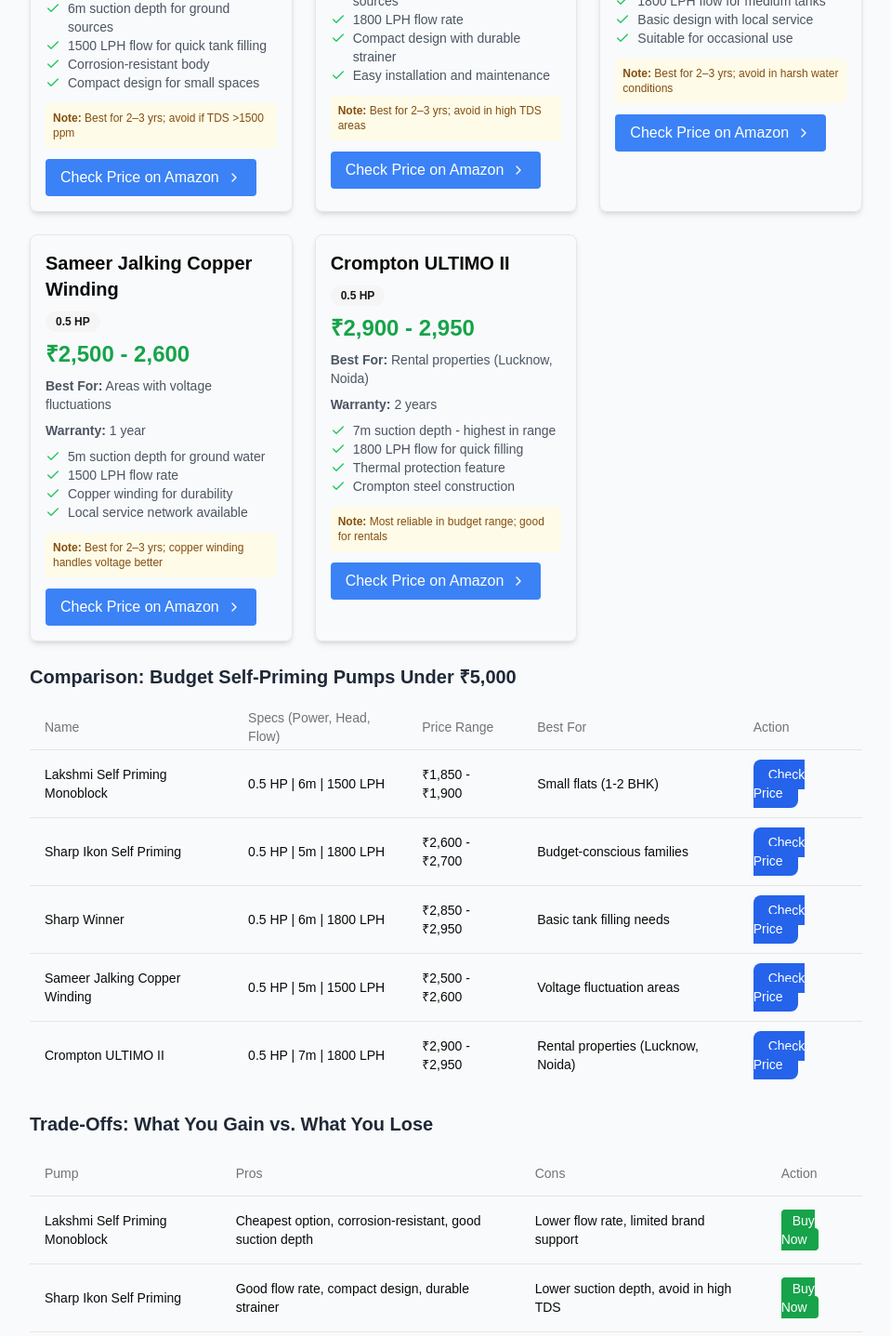
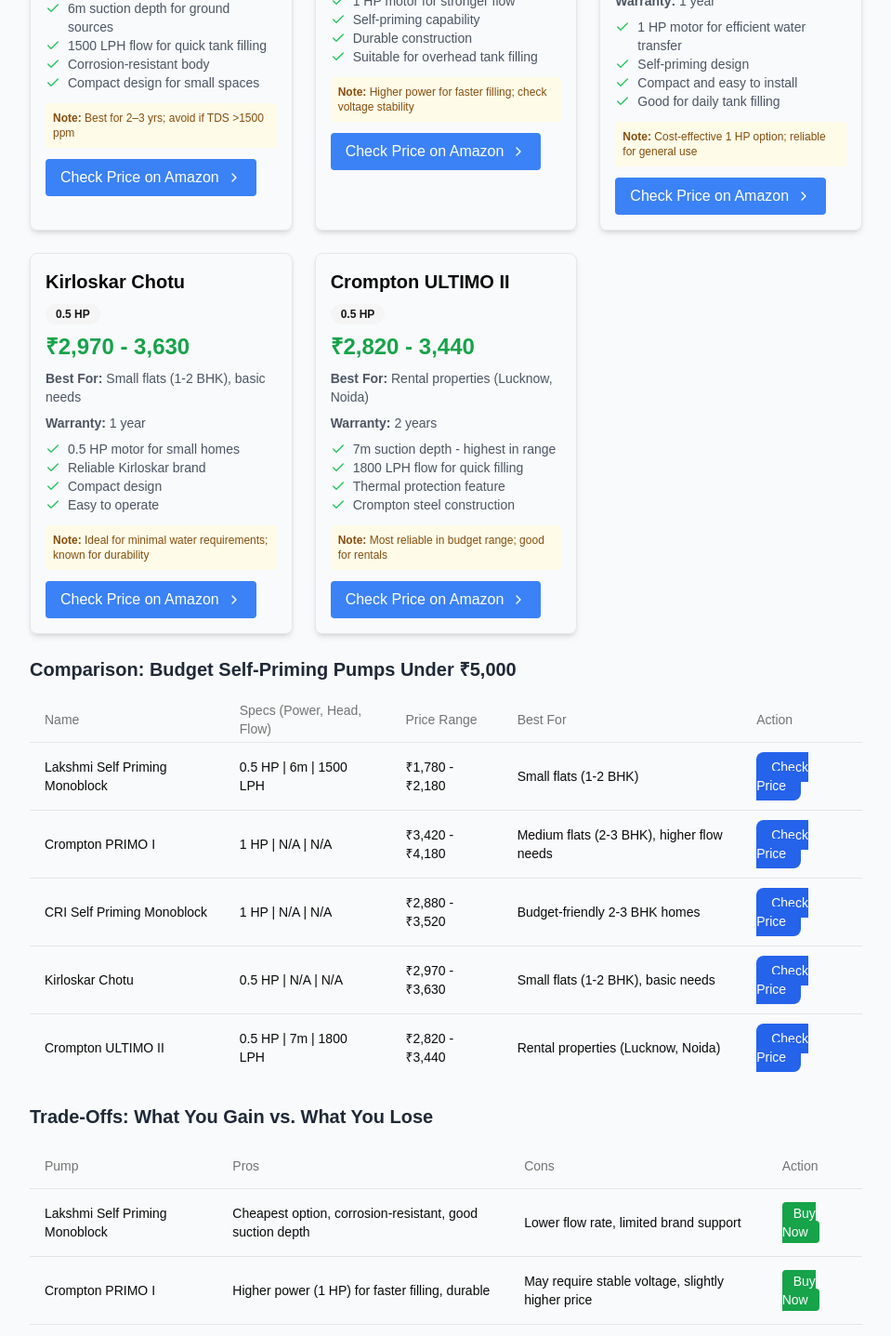
Before and after one commit to SANSKARJ14/metro-city-guide-, a Next.js app: page / in a window 1280 px wide. Shown: the part 7280-8717 px from the top of the page at 93% size, without its empty margins (160-1119 px from the left). Built offline with nearby package versions, Linux system fonts and the light colour scheme.

Commit message:
feat: update budget picks with new pump entries
Replace old pumps with new ones and update all related components.

#VERCEL_SKIP

Co-authored-by: null <102413710+SANSKARJ14@users.noreply.github.com>

```diff
--- a/components/self-priming-pumps.tsx
+++ b/components/self-priming-pumps.tsx
@@ -147,7 +147,7 @@ export default function SelfPrimingPumps() {
             <AffiliateBox
               title="Lakshmi Self Priming Monoblock"
               version="0.5 HP"
-              price="1,850 - 1,900"
+              price="1,780 - 2,180"
               bestFor="Small flats (1-2 BHK)"
               warranty="1 year"
               technicalDetails={[
@@ -156,60 +156,60 @@ export default function SelfPrimingPumps() {
                 "Corrosion-resistant body",
                 "Compact design for small spaces",
               ]}
-              link="https://amzn.to/49XtXsZ"
+              link="https://amzn.to/4kiX1Pb"
               notes="Best for 2–3 yrs; avoid if TDS >1500 ppm"
             />
             <AffiliateBox
-              title="Sharp Ikon Self Priming"
-              version="0.5 HP"
-              price="2,600 - 2,700"
-              bestFor="Budget-conscious families"
+              title="Crompton PRIMO I"
+              version="1 HP"
+              price="3,420 - 4,180"
+              bestFor="Medium flats (2-3 BHK), higher flow needs"
               warranty="1 year"
               technicalDetails={[
-                "5m suction depth for shallow sources",
-                "1800 LPH flow rate",
-                "Compact design with durable strainer",
-                "Easy installation and maintenance",
+                "1 HP motor for stronger flow",
+                "Self-priming capability",
+                "Durable construction",
+                "Suitable for overhead tank filling",
               ]}
-              link="https://amzn.to/4iVf9Q0"
-              notes="Best for 2–3 yrs; avoid in high TDS areas"
+              link="https://amzn.to/4nlnnTv"
+              notes="Higher power for faster filling; check voltage stability"
             />
             <AffiliateBox
-              title="Sharp Winner"
-              version="0.5 HP"
-              price="2,850 - 2,950"
-              bestFor="Basic tank filling needs"
+              title="CRI Self Priming Monoblock"
+              version="1 HP"
+              price="2,880 - 3,520"
+              bestFor="Budget-friendly 2-3 BHK homes"
               warranty="1 year"
               technicalDetails={[
-                "6m suction depth capability",
-                "1800 LPH flow for medium tanks",
-                "Basic design with local service",
-                "Suitable for occasional use",
+                "1 HP motor for efficient water transfer",
+                "Self-priming design",
+                "Compact and easy to install",
+                "Good for daily tank filling",
               ]}
-              link="https://amzn.to/3Dvpgul"
-              notes="Best for 2–3 yrs; avoid in harsh water conditions"
+              link="https://amzn.to/44n5xa3"
+              notes="Cost-effective 1 HP option; reliable for general use"
             />
           </div>
           <div className="grid md:grid-cols-3 gap-6 mt-6">
             <AffiliateBox
-              title="Sameer Jalking Copper Winding"
+              title="Kirloskar Chotu"
               version="0.5 HP"
-              price="2,500 - 2,600"
-              bestFor="Areas with voltage fluctuations"
+              price="2,970 - 3,630"
+              bestFor="Small flats (1-2 BHK), basic needs"
               warranty="1 year"
               technicalDetails={[
-                "5m suction depth for ground water",
-                "1500 LPH flow rate",
-                "Copper winding for durability",
-                "Local service network available",
+                "0.5 HP motor for small homes",
+                "Reliable Kirloskar brand",
+                "Compact design",
+                "Easy to operate",
               ]}
-              link="https://amzn.to/3Pah6dE"
-              notes="Best for 2–3 yrs; copper winding handles voltage better"
+              link="https://amzn.to/4k8Dz7L"
+              notes="Ideal for minimal water requirements; known for durability"
             />
             <AffiliateBox
               title="Crompton ULTIMO II"
               version="0.5 HP"
-              price="2,900 - 2,950"
+              price="2,820 - 3,440"
               bestFor="Rental properties (Lucknow, Noida)"
               warranty="2 years"
               technicalDetails={[
@@ -218,7 +218,7 @@ export default function SelfPrimingPumps() {
                 "Thermal protection feature",
                 "Crompton steel construction",
               ]}
-              link="https://amzn.to/42aBNxV"
+              link="https://amzn.to/4l8sFjT"
               notes="Most reliable in budget range; good for rentals"
             />
             <div className="hidden md:block"></div>
@@ -242,11 +242,11 @@ export default function SelfPrimingPumps() {
                 <TableRow>
                   <TableCell>Lakshmi Self Priming Monoblock</TableCell>
                   <TableCell>0.5 HP | 6m | 1500 LPH</TableCell>
-                  <TableCell>₹1,850 - ₹1,900</TableCell>
+                  <TableCell>₹1,780 - ₹2,180</TableCell>
                   <TableCell>Small flats (1-2 BHK)</TableCell>
                   <TableCell>
                     <a
-                      href="https://amzn.to/49XtXsZ"
+                      href="https://amzn.to/4kiX1Pb"
                       target="_blank"
                       rel="noopener noreferrer"
                       className="bg-blue-600 text-white px-4 py-2 rounded-lg hover:bg-blue-700 transition-colors text-sm font-medium"
@@ -256,13 +256,13 @@ export default function SelfPrimingPumps() {
                   </TableCell>
                 </TableRow>
                 <TableRow>
-                  <TableCell>Sharp Ikon Self Priming</TableCell>
-                  <TableCell>0.5 HP | 5m | 1800 LPH</TableCell>
-                  <TableCell>₹2,600 - ₹2,700</TableCell>
-                  <TableCell>Budget-conscious families</TableCell>
+                  <TableCell>Crompton PRIMO I</TableCell>
+                  <TableCell>1 HP | N/A | N/A</TableCell>
+                  <TableCell>₹3,420 - ₹4,180</TableCell>
+                  <TableCell>Medium flats (2-3 BHK), higher flow needs</TableCell>
                   <TableCell>
                     <a
-                      href="https://amzn.to/4iVf9Q0"
+                      href="https://amzn.to/4nlnnTv"
                       target="_blank"
                       rel="noopener noreferrer"
                       className="bg-blue-600 text-white px-4 py-2 rounded-lg hover:bg-blue-700 transition-colors text-sm font-medium"
@@ -272,13 +272,13 @@ export default function SelfPrimingPumps() {
                   </TableCell>
                 </TableRow>
                 <TableRow>
-                  <TableCell>Sharp Winner</TableCell>
-                  <TableCell>0.5 HP | 6m | 1800 LPH</TableCell>
-                  <TableCell>₹2,850 - ₹2,950</TableCell>
-                  <TableCell>Basic tank filling needs</TableCell>
+                  <TableCell>CRI Self Priming Monoblock</TableCell>
+                  <TableCell>1 HP | N/A | N/A</TableCell>
+                  <TableCell>₹2,880 - ₹3,520</TableCell>
+                  <TableCell>Budget-friendly 2-3 BHK homes</TableCell>
                   <TableCell>
                     <a
-                      href="https://amzn.to/3Dvpgul"
+                      href="https://amzn.to/44n5xa3"
                       target="_blank"
                       rel="noopener noreferrer"
                       className="bg-blue-600 text-white px-4 py-2 rounded-lg hover:bg-blue-700 transition-colors text-sm font-medium"
@@ -288,13 +288,13 @@ export default function SelfPrimingPumps() {
                   </TableCell>
                 </TableRow>
                 <TableRow>
-                  <TableCell>Sameer Jalking Copper Winding</TableCell>
-                  <TableCell>0.5 HP | 5m | 1500 LPH</TableCell>
-                  <TableCell>₹2,500 - ₹2,600</TableCell>
-                  <TableCell>Voltage fluctuation areas</TableCell>
+                  <TableCell>Kirloskar Chotu</TableCell>
+                  <TableCell>0.5 HP | N/A | N/A</TableCell>
+                  <TableCell>₹2,970 - ₹3,630</TableCell>
+                  <TableCell>Small flats (1-2 BHK), basic needs</TableCell>
                   <TableCell>
                     <a
-                      href="https://amzn.to/3Pah6dE"
+                      href="https://amzn.to/4k8Dz7L"
                       target="_blank"
                       rel="noopener noreferrer"
                       className="bg-blue-600 text-white px-4 py-2 rounded-lg hover:bg-blue-700 transition-colors text-sm font-medium"
@@ -306,11 +306,11 @@ export default function SelfPrimingPumps() {
                 <TableRow>
                   <TableCell>Crompton ULTIMO II</TableCell>
                   <TableCell>0.5 HP | 7m | 1800 LPH</TableCell>
-                  <TableCell>₹2,900 - ₹2,950</TableCell>
+                  <TableCell>₹2,820 - ₹3,440</TableCell>
                   <TableCell>Rental properties (Lucknow, Noida)</TableCell>
                   <TableCell>
                     <a
-                      href="https://amzn.to/42aBNxV"
+                      href="https://amzn.to/4l8sFjT"
                       target="_blank"
                       rel="noopener noreferrer"
                       className="bg-blue-600 text-white px-4 py-2 rounded-lg hover:bg-blue-700 transition-colors text-sm font-medium"
@@ -329,31 +329,31 @@ export default function SelfPrimingPumps() {
                 name: "Lakshmi Self Priming Monoblock",
                 pros: "Cheapest option, corrosion-resistant, good suction depth",
                 cons: "Lower flow rate, limited brand support",
-                link: "https://amzn.to/49XtXsZ",
+                link: "https://amzn.to/4kiX1Pb",
               },
               {
-                name: "Sharp Ikon Self Priming",
-                pros: "Good flow rate, compact design, durable strainer",
-                cons: "Lower suction depth, avoid in high TDS",
-                link: "https://amzn.to/4iVf9Q0",
+                name: "Crompton PRIMO I",
+                pros: "Higher power (1 HP) for faster filling, durable",
+                cons: "May require stable voltage, slightly higher price",
+                link: "https://amzn.to/4nlnnTv",
               },
               {
-                name: "Sharp Winner",
-                pros: "Decent flow and suction, local service available",
-                cons: "Basic features, not for harsh water conditions",
-                link: "https://amzn.to/3Dvpgul",
+                name: "CRI Self Priming Monoblock",
+                pros: "Cost-effective 1 HP, efficient water transfer",
+                cons: "Basic features, limited advanced protection",
+                link: "https://amzn.to/44n5xa3",
               },
               {
-                name: "Sameer Jalking Copper Winding",
-                pros: "Copper winding durability, handles voltage fluctuations",
-                cons: "Lower flow rate, limited warranty",
-                link: "https://amzn.to/3Pah6dE",
+                name: "Kirloskar Chotu",
+                pros: "Reliable Kirloskar brand, compact, good for basic needs",
+                cons: "Lower power (0.5 HP), not for high flow demands",
+                link: "https://amzn.to/4k8Dz7L",
               },
               {
                 name: "Crompton ULTIMO II",
                 pros: "Best suction depth, thermal protection, 2-year warranty",
                 cons: "Highest price in budget range",
-                link: "https://amzn.to/42aBNxV",
+                link: "https://amzn.to/4l8sFjT",
               },
             ]}
           />
@@ -417,7 +417,7 @@ export default function SelfPrimingPumps() {
             <AffiliateBox
               title="CRI DORA50"
               version="0.5 HP"
-              price="3,450 - 3,550"
+              price="3,060 - 3,740"
               bestFor="Medium flats (Pune, Jaipur)"
               warranty="1 year"
               technicalDetails={[
@@ -426,13 +426,13 @@ export default function SelfPrimingPumps() {
                 "Brass impeller for durability",
                 "CRI service network support",
               ]}
-              link="https://amzn.to/41RyYBr"
+              link="https://amzn.to/3Tce36K"
               notes="Brass impeller handles hard water better than budget options"
             />
             <AffiliateBox
               title="CRI Miki 50"
               version="0.5 HP"
-              price="4,150 - 4,250"
+              price="4,410 - 5,390"
               bestFor="Houses (Hyderabad, Lucknow)"
               warranty="1 year"
               technicalDetails={[
@@ -441,13 +441,13 @@ export default function SelfPrimingPumps() {
                 "Stainless steel construction",
                 "180–240V voltage tolerance",
               ]}
-              link="https://amzn.to/3VUyAhG"
+              link="https://amzn.to/465pS6v"
               notes="Best flow rate in category; handles voltage fluctuations"
             />
             <AffiliateBox
               title="Crompton SP Aquagold 50"
               version="0.5 HP"
-              price="5,450 - 5,550"
+              price="5,390 - 6,590"
               bestFor="DDA flats (Rohini, Ahmedabad)"
               warranty="2 years"
               technicalDetails={[
@@ -456,7 +456,7 @@ export default function SelfPrimingPumps() {
                 "BEE 5-star energy rating",
                 "Corrosion-resistant materials",
               ]}
-              link="https://amzn.to/3DI5lZb"
+              link="https://amzn.to/44b91he"
               notes="Most energy-efficient; ideal for high-TDS areas"
             />
           </div>
@@ -464,7 +464,7 @@ export default function SelfPrimingPumps() {
             <AffiliateBox
               title="Kirloskar Chhotu Star Ultra"
               version="0.5 HP"
-              price="4,050 - 4,150"
+              price="3,600 - 4,400"
               bestFor="Houses (Ghaziabad, Jaipur)"
               warranty="2 years"
               technicalDetails={[
@@ -473,13 +473,13 @@ export default function SelfPrimingPumps() {
                 "Wide-voltage tolerance design",
                 "Kirloskar service network",
               ]}
-              link="https://amzn.to/49ZITH9"
+              link="https://amzn.to/3TghGbS"
               notes="Best for voltage-unstable areas; proven Kirloskar reliability"
             />
             <AffiliateBox
               title="Kirloskar Mini 50S"
               version="0.5 HP"
-              price="5,150 - 5,250"
+              price="8,310 - 10,150"
               bestFor="Top-floor flats (Hyderabad, Noida)"
               warranty="2 years"
               technicalDetails={[
@@ -488,7 +488,7 @@ export default function SelfPrimingPumps() {
                 "High-head performance design",
                 "Kirloskar network support",
               ]}
-              link="https://amzn.to/4fqhWxu"
+              link="https://amzn.to/3Tiddp1"
               notes="Specialized for high-head applications; perfect for top floors"
             />
             <div className="hidden md:block"></div>
@@ -512,11 +512,11 @@ export default function SelfPrimingPumps() {
                 <TableRow>
                   <TableCell>CRI DORA50</TableCell>
                   <TableCell>0.5 HP | 8m | 2000 LPH</TableCell>
-                  <TableCell>₹3,450 - ₹3,550</TableCell>
+                  <TableCell>₹3,060 - ₹3,740</TableCell>
                   <TableCell>Medium flats (Pune, Jaipur)</TableCell>
                   <TableCell>
                     <a
-                      href="https://amzn.to/41RyYBr"
+                      href="https://amzn.to/3Tce36K"
                       target="_blank"
                       rel="noopener noreferrer"
                       className="bg-blue-600 text-white px-4 py-2 rounded-lg hover:bg-blue-700 transition-colors text-sm font-medium"
@@ -528,11 +528,11 @@ export default function SelfPrimingPumps() {
                 <TableRow>
                   <TableCell>CRI Miki 50</TableCell>
                   <TableCell>0.5 HP | 8m | 2500 LPH</TableCell>
-                  <TableCell>₹4,150 - ₹4,250</TableCell>
+                  <TableCell>₹4,410 - ₹5,390</TableCell>
                   <TableCell>Houses (Hyderabad, Lucknow)</TableCell>
                   <TableCell>
                     <a
-                      href="https://amzn.to/3VUyAhG"
+                      href="https://amzn.to/465pS6v"
                       target="_blank"
                       rel="noopener noreferrer"
                       className="bg-blue-600 text-white px-4 py-2 rounded-lg hover:bg-blue-700 transition-colors text-sm font-medium"
@@ -544,11 +544,11 @@ export default function SelfPrimingPumps() {
                 <TableRow>
                   <TableCell>Crompton SP Aquagold 50</TableCell>
                   <TableCell>0.5 HP | 8m | 2500 LPH</TableCell>
-                  <TableCell>₹5,450 - ₹5,550</TableCell>
+                  <TableCell>₹5,390 - ₹6,590</TableCell>
                   <TableCell>DDA flats (Rohini, Ahmedabad)</TableCell>
                   <TableCell>
                     <a
-                      href="https://amzn.to/3DI5lZb"
+                      href="https://amzn.to/44b91he"
                       target="_blank"
                       rel="noopener noreferrer"
                       className="bg-blue-600 text-white px-4 py-2 rounded-lg hover:bg-blue-700 transition-colors text-sm font-medium"
@@ -560,11 +560,11 @@ export default function SelfPrimingPumps() {
                 <TableRow>
                   <TableCell>Kirloskar Chhotu Star Ultra</TableCell>
                   <TableCell>0.5 HP | 7m | 2000 LPH</TableCell>
-                  <TableCell>₹4,050 - ₹4,150</TableCell>
+                  <TableCell>₹3,600 - ₹4,400</TableCell>
                   <TableCell>Houses (Ghaziabad, Jaipur)</TableCell>
                   <TableCell>
                     <a
-                      href="https://amzn.to/49ZITH9"
+                      href="https://amzn.to/3TghGbS"
                       target="_blank"
                       rel="noopener noreferrer"
                       className="bg-blue-600 text-white px-4 py-2 rounded-lg hover:bg-blue-700 transition-colors text-sm font-medium"
@@ -576,11 +576,11 @@ export default function SelfPrimingPumps() {
                 <TableRow>
                   <TableCell>Kirloskar Mini 50S</TableCell>
                   <TableCell>0.5 HP | 8m | 1800 LPH</TableCell>
-                  <TableCell>₹5,150 - ₹5,250</TableCell>
+                  <TableCell>₹8,310 - ₹10,150</TableCell>
                   <TableCell>Top-floor flats (Hyderabad, Noida)</TableCell>
                   <TableCell>
                     <a
-                      href="https://amzn.to/4fqhWxu"
+                      href="https://amzn.to/3Tiddp1"
                       target="_blank"
                       rel="noopener noreferrer"
                       className="bg-blue-600 text-white px-4 py-2 rounded-lg hover:bg-blue-700 transition-colors text-sm font-medium"
@@ -599,31 +599,31 @@ export default function SelfPrimingPumps() {
                 name: "CRI DORA50",
                 pros: "Affordable reliable option, brass impeller durability, good CRI support",
                 cons: "Lower flow compared to premium models",
-                link: "https://amzn.to/41RyYBr",
+                link: "https://amzn.to/3Tce36K",
               },
               {
                 name: "CRI Miki 50",
                 pros: "Highest flow rate, stainless steel build, voltage tolerance",
                 cons: "Slightly higher price than DORA50",
-                link: "https://amzn.to/3VUyAhG",
+                link: "https://amzn.to/465pS6v",
               },
               {
                 name: "Crompton SP Aquagold 50",
                 pros: "BEE 5-star efficiency, best for high-TDS areas, 2-year warranty",
                 cons: "Most expensive in category",
-                link: "https://amzn.to/3DI5lZb",
+                link: "https://amzn.to/44b91he",
               },
               {
                 name: "Kirloskar Chhotu Star Ultra",
                 pros: "Proven reliability, wide voltage tolerance, strong service network",
                 cons: "Lower suction depth than competitors",
-                link: "https://amzn.to/49ZITH9",
+                link: "https://amzn.to/3TghGbS",
               },
               {
                 name: "Kirloskar Mini 50S",
                 pros: "Specialized high-head design, perfect for top floors, Kirloskar reliability",
                 cons: "Lower flow rate, premium pricing",
-                link: "https://amzn.to/4fqhWxu",
+                link: "https://amzn.to/3Tiddp1",
               },
             ]}
           />
```
